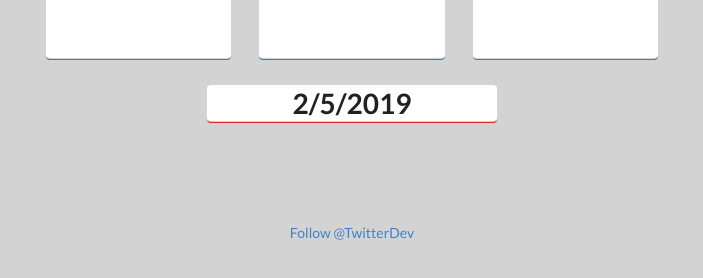
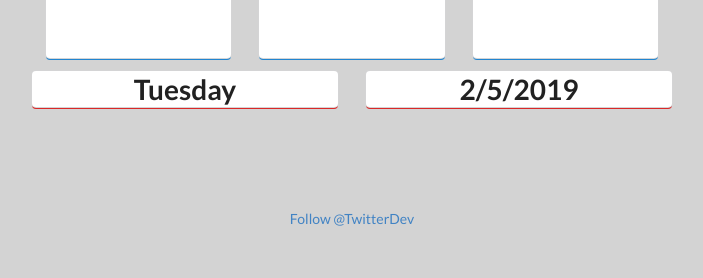
Before and after one commit to dankore/current-time-in-iowa, a plain HTML site: page index.html in a window 1280 px wide. Shown: the part 268-546 px from the top of the page, without its empty margins (288-991 px from the left). Drawn offline with nearby package versions, Linux system fonts and the light colour scheme.

Commit message:
added day card

```diff
--- a/index.html
+++ b/index.html
@@ -17,6 +17,10 @@
         #container {
             width: 50%;
             margin: auto;
+        }
+        #container2 {
+        width: 50%;
+        margin: auto;
         }
         h1 {
             text-align: center;
@@ -55,8 +59,12 @@
             </div>
         </div>
 </div>
-        <div class="ui card red centered date"><h1></h1>
-        </div>
+<div id="container2" class="container">
+    <div class="ui two stackable cards">
+        <div class="card red day"><h1></h1></div>
+        <div class="card red centered date"><h1></h1></div>
+    </div>
+</div>
         <div class="twitter">
             <a href="https://twitter.com/adamuMdankore" class="twitter-follow-button" data-show-count="false">Follow
                 @TwitterDev</a>
@@ -68,6 +76,7 @@
         const minuteContainer = document.querySelector('.minute > h1');
         const secondContainer = document.querySelector('.second > h1');
         const dateContainer = document.querySelector('.date > h1');
+        const dayContainer = document.querySelector('.day > h1');
 
         // grab time and assign each to a variable
         function setDate() {
@@ -77,6 +86,8 @@
         const  seconds = now.getSeconds();
         const dateToString = now.toLocaleDateString();
 
+        var days = ["Sunday", "Monday", "Tuesday", "Wednesday", "Thursday", "Friday", "Saturday"];
+
 
 
         // display each hour, min , second to their relevant divs selected above
@@ -84,6 +95,7 @@
         minuteContainer.innerHTML = minutes;
         secondContainer.innerHTML = seconds;
         dateContainer.innerHTML = dateToString;
+        dayContainer.innerHTML = days[now.getDay()];
 
         // increase font size
         hourContainer.style.fontSize = '60px';
```
